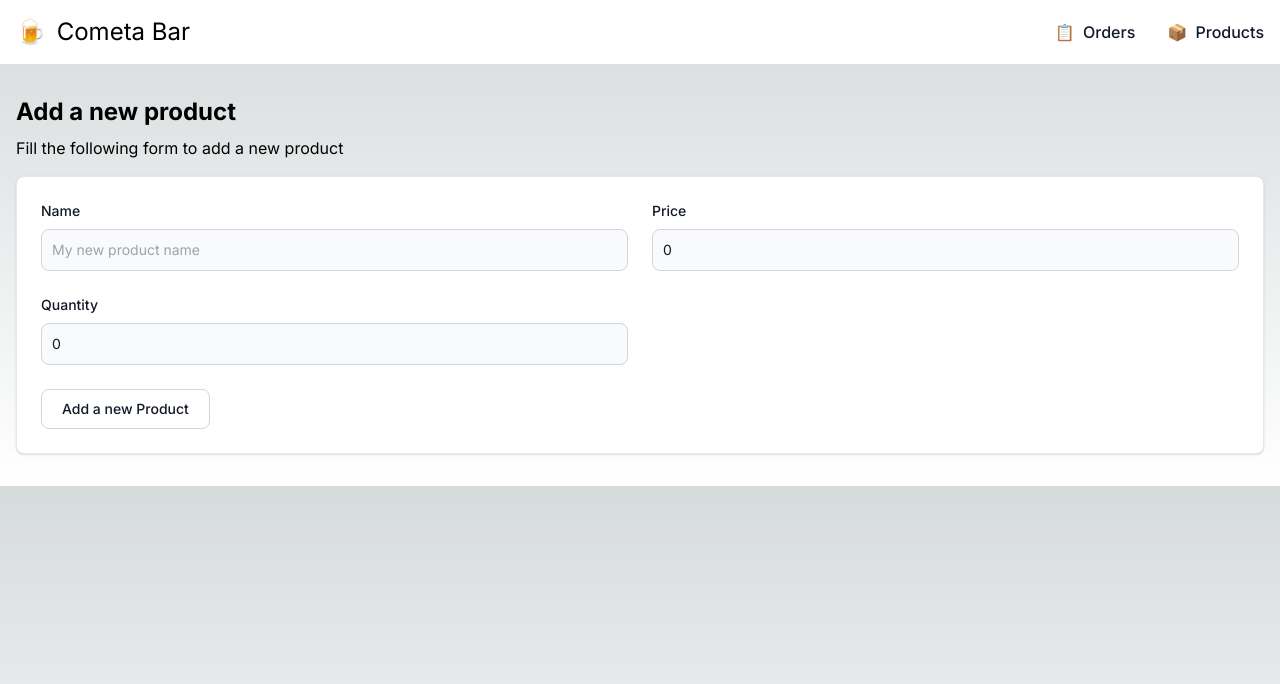
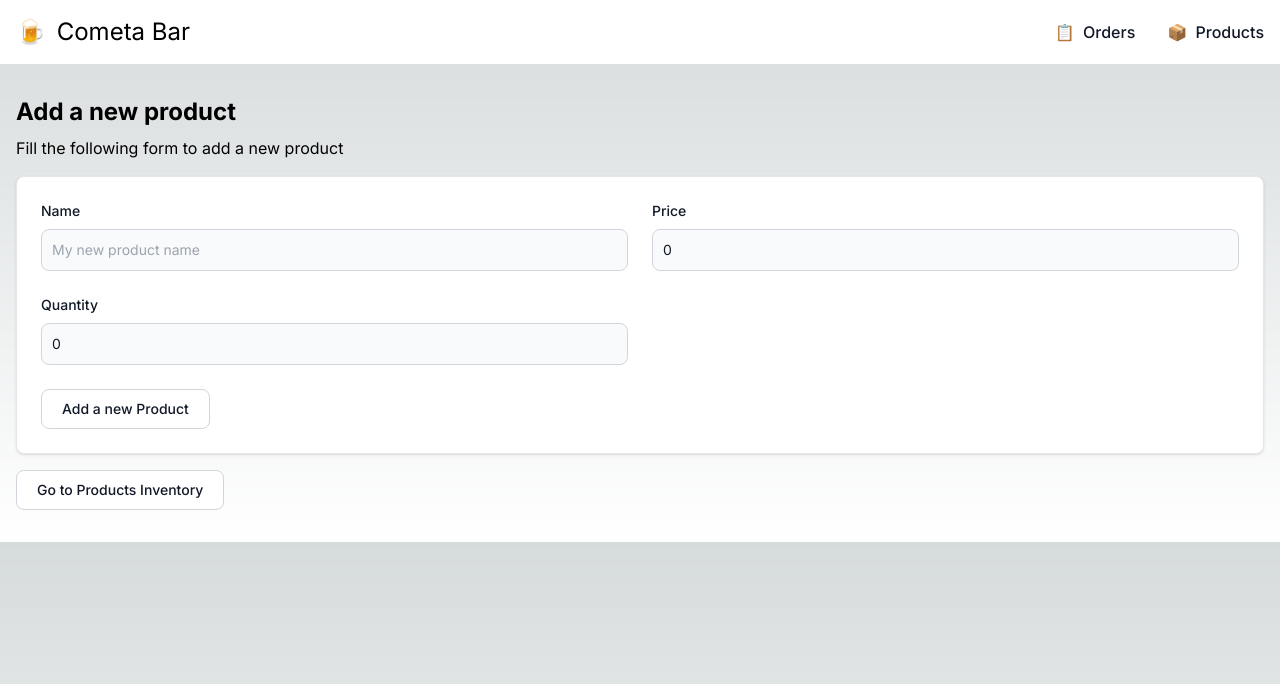
Before and after one commit to yamid-granda/code-challenge, a Next.js app in the folder ui/: page /products/add in a window 1280 px wide. Shown: the top 684 px of the page. Built offline with nearby package versions, Linux system fonts and the light colour scheme.

Commit message:
feat: UI, add products page go to inventory link

```diff
--- a/ui/src/app/products/add/page.tsx
+++ b/ui/src/app/products/add/page.tsx
@@ -1,8 +1,10 @@
 'use client'
 
+import Button from "@/components/Button";
 import PageTitle from "@/components/PageTitle";
 import Section from "@/components/Section";
 import ProductsAggregator from "@/modules/Products/components/ProductsAggregator";
+import { PRODUCTS_UI_PATH } from "@/modules/Products/configs";
 
 export default function AddProductPage() {
   return (
@@ -15,6 +17,10 @@ export default function AddProductPage() {
       <Section>
         <ProductsAggregator />
       </Section>
+
+      <Section>
+        <Button href={PRODUCTS_UI_PATH}>Go to Products Inventory</Button>
+      </Section>
     </>
   )
 };
```
